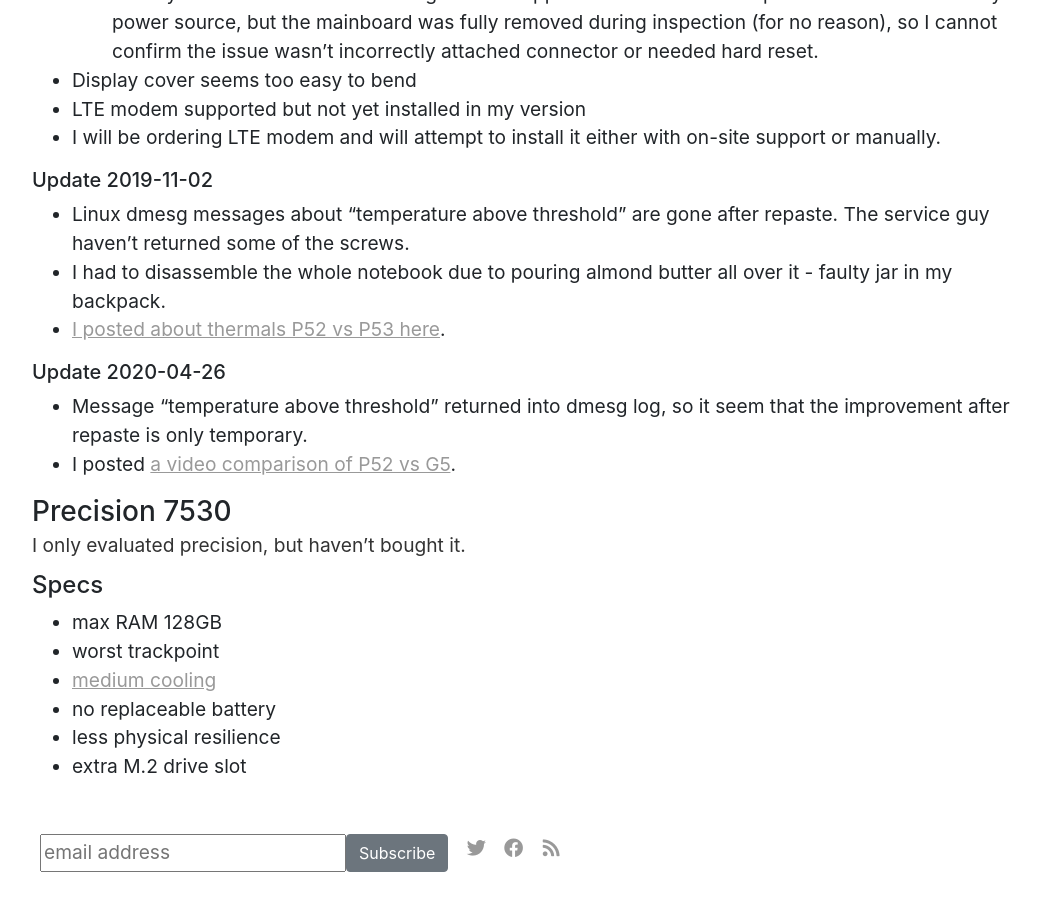
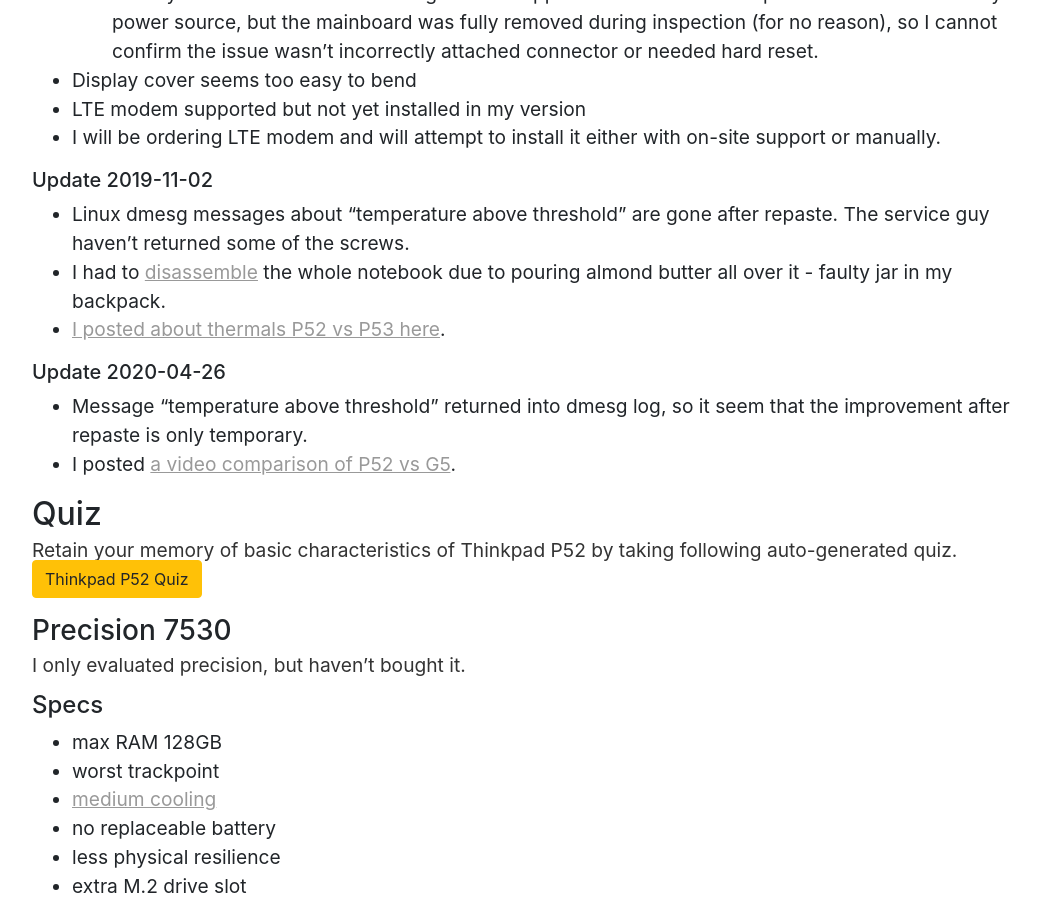
Before and after one commit to vackosar/vackosar.github.io, a Jekyll site: the page built from _posts/2019-03-03-Thinkpad-P52-vs-HP-Zbook-15-G5-vs-Dell-Precision-7530.md, in a window 1280 px wide and 900 px high, scrolled down 1889 px. Shown: the whole window, without its empty margins (111-1152 px from the left). Built offline with Jekyll 4.4.1, drawn with Linux system fonts in a browser that asks for light colours; nearby versions of some CDN libraries; library files that are not in the unit come from our copies; comment, search, counter and statistics services are not loaded.

Commit message:
Thinkpad P52 quiz

```diff
--- a/_posts/2019-03-03-Thinkpad-P52-vs-HP-Zbook-15-G5-vs-Dell-Precision-7530.md
+++ b/_posts/2019-03-03-Thinkpad-P52-vs-HP-Zbook-15-G5-vs-Dell-Precision-7530.md
@@ -61,12 +61,18 @@
 
 ##### Update 2019-11-02
 - Linux dmesg messages about "temperature above threshold" are gone after repaste. The service guy haven't returned some of the screws.
-- I had to disassemble the whole notebook due to pouring almond butter all over it - faulty jar in my backpack.
+- I had to [disassemble](/2020/05/03/P52-disassembly.html) the whole notebook due to pouring almond butter all over it - faulty jar in my backpack.
 - [I posted about thermals P52 vs P53 here](https://vaclavkosar.com/2019/11/02/Thinkpad-P53-vs-P52-Thermals.html).
 
 ##### Update 2020-04-26
 - Message "temperature above threshold" returned into dmesg log, so it seem that the improvement after repaste is only temporary.
 - I posted [a video comparison of P52 vs G5](https://youtu.be/sRnKbLtE21k).
+
+## Quiz
+
+Retain your memory of basic characteristics of Thinkpad P52 by taking following auto-generated quiz.
+<br>
+<a class="btn btn-warning" style="text-decoration: none;" href="https://quizrecall.com/study/public-test?store_id=71f196f0-b4b7-43aa-87e0-2b8f42a65293">Thinkpad P52 Quiz</a>
 
 
 ### Precision 7530
```
Also changed, not shown: _posts/2020-05-03-P52-disassembly.md (+2 -0 lines).
